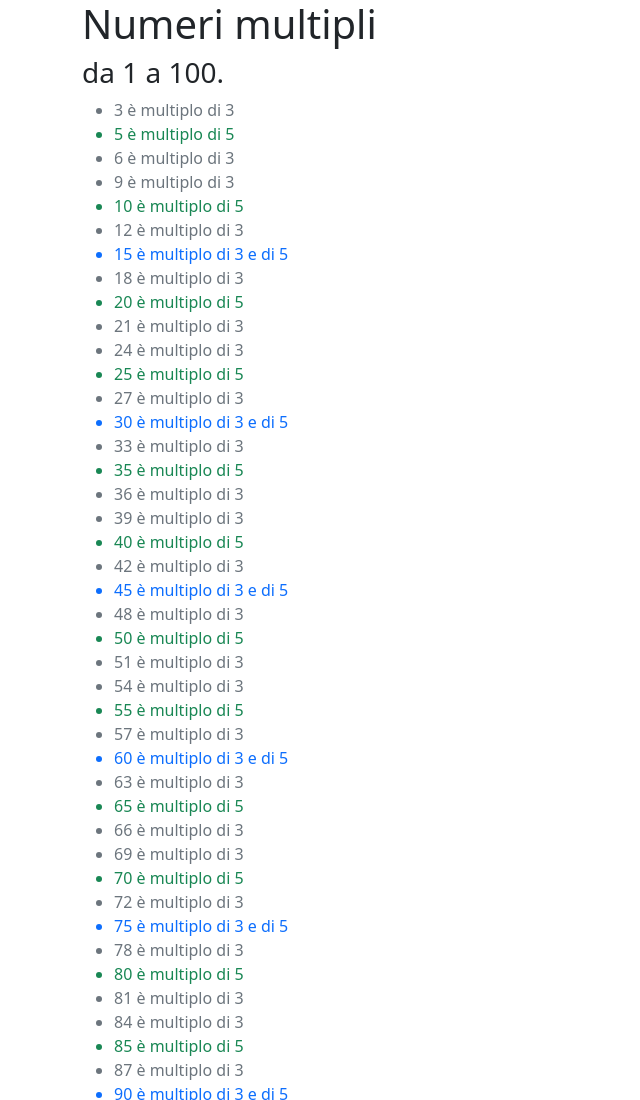
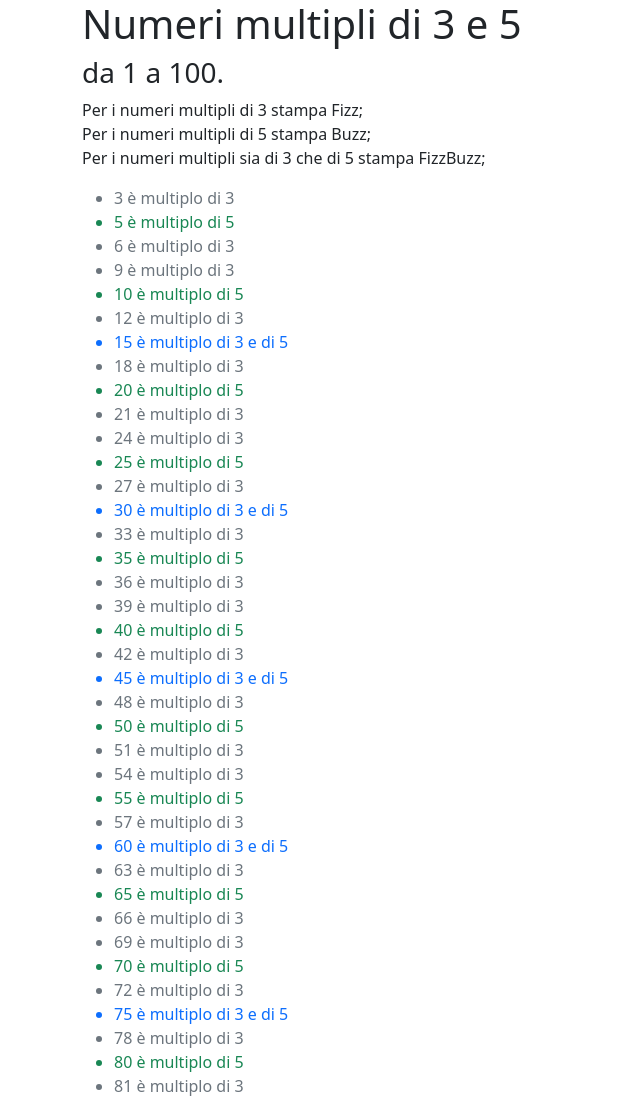
Before and after one commit to alex02r/js-fizzbuzz, a plain HTML site: page index.html in a window 1280 px wide. Shown: the top 1100 px of the page, without its empty margins (0-640 px from the left). Drawn offline with nearby package versions, Linux system fonts and the light colour scheme.

Commit message:
[UPGRADE]Add paragraph on content

```diff
--- a/index.html
+++ b/index.html
@@ -11,8 +11,13 @@
         <div class="row">
             <div class="col-12">
                 <div class="content">
-                    <h1>Numeri multipli</h1>
+                    <h1>Numeri multipli di 3 e 5</h1>
                     <h3>da 1 a 100.</h3>
+                    <p>
+                        Per i numeri multipli di 3 stampa Fizz; <br>
+                        Per i numeri multipli di 5 stampa Buzz;  <br>
+                        Per i numeri multipli sia di 3 che di 5 stampa FizzBuzz;
+                    </p>
                     <ul>
 
                     </ul>
```
